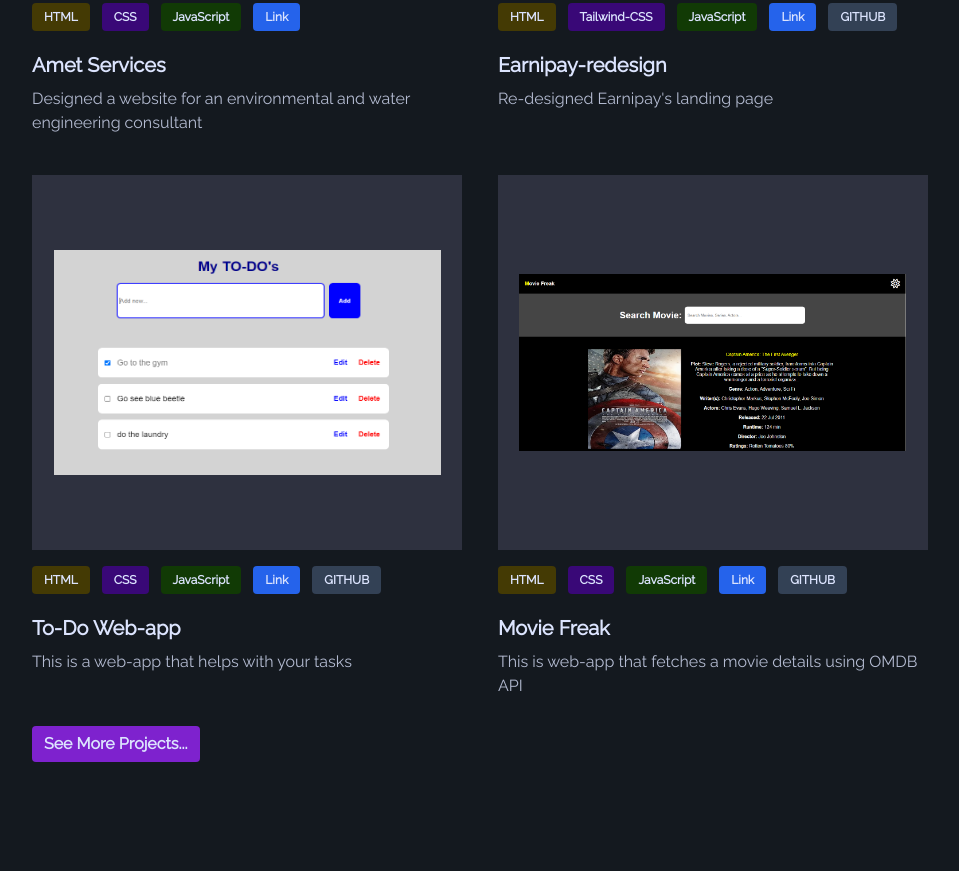
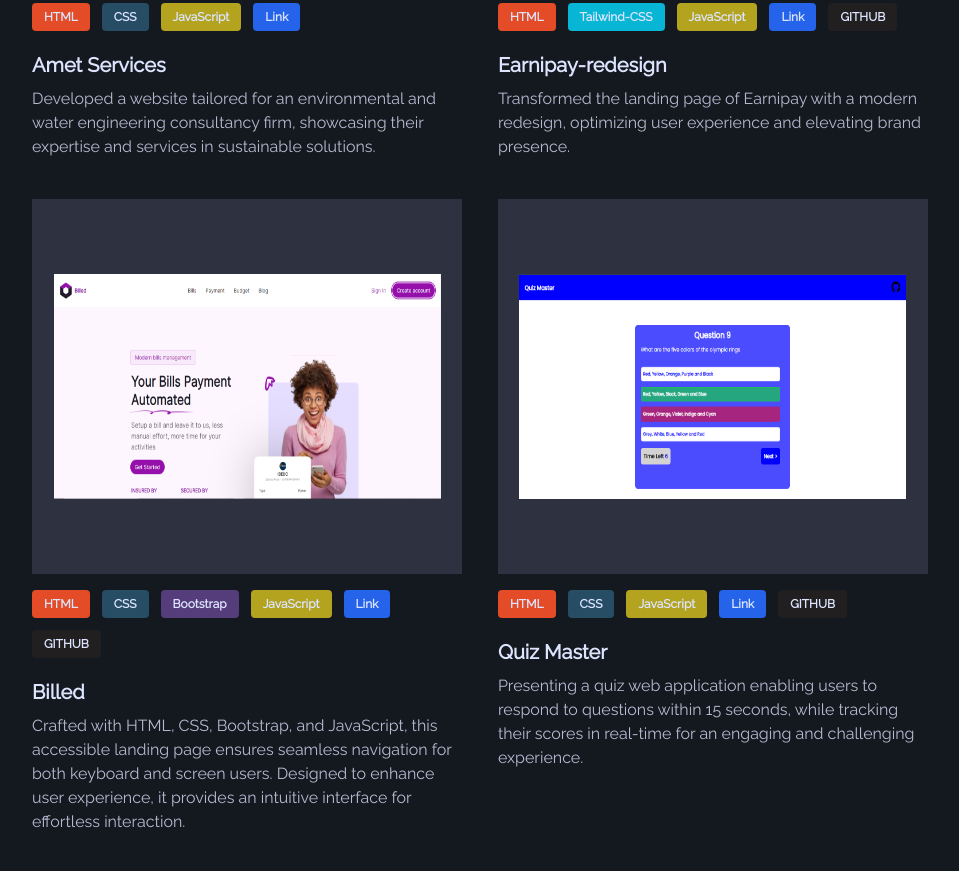
Before and after one commit to Pekumiiix/portfolio, a website: page new-portfolio/public/index.html in a window 1280 px wide. Shown: the part 1186-2057 px from the top of the page, without its empty margins (160-1119 px from the left). Drawn offline with Linux system fonts and the light colour scheme.

Commit message:
Added new projects

```diff
--- a/new-portfolio/Tailwind/main.css
+++ b/new-portfolio/Tailwind/main.css
@@ -131,7 +131,7 @@
     @apply text-lg leading-7 font-normal
 }
 
-.second-det-ctn button {
+.second-det-ctn button, .see-more {
     @apply bg-myBlack flex items-center justify-center p-3 rounded-xl w-fit text-base font-bold text-myWhite
 
     dark:bg-myWhite dark:text-myBlack
@@ -190,7 +190,7 @@
 }
 
 .img-ctn img {
-    @apply w-[90%] h-[60%]
+    @apply block w-[90%] h-[60%]
 }
 
 .img-ctn .hello {
@@ -205,22 +205,30 @@
     @apply w-fit h-fit flex gap-3 flex-wrap
 }
 
-.tag-ctn p, .link, .see-more, .github {
+.tag-ctn p, .link, .github {
     @apply px-3 py-[6px] flex items-center justify-center text-myWhite rounded text-xs font-semibold cursor-default
 
     hover:opacity-70
 }
 
 .html {
-    @apply bg-myBrown
+    @apply bg-[#e34c26]
 }
 
 .css {
-    @apply bg-myBlue
+    @apply bg-[#264d64]
+}
+
+.bootstrap {
+    @apply bg-[#553C7B]
+}
+
+.tailwind {
+    @apply bg-[#06b6d4]
 }
 
 .javascript {
-    @apply bg-myGreen
+    @apply bg-[#f7df1eB3]
 }
 
 .link {
@@ -228,7 +236,7 @@
 }
 
 .github {
-    @apply bg-slate-700
+    @apply bg-[#211F1F]
 }
 
 .project-det-ctn {
@@ -250,7 +258,7 @@
 }
 
 .see-more {
-    @apply bg-purple-700 w-fit no-underline text-base
+    @apply bg-purple-700 w-fit no-underline text-base text-myWhite
 }
 
 .appreciation {
--- a/new-portfolio/public/index.html
+++ b/new-portfolio/public/index.html
@@ -117,7 +117,7 @@
                         </div>
                         <div class="project-det-ctn">
                             <p class="project-name">Amet Services</p>
-                            <p class="project-description">Designed a website for an environmental and water engineering consultant</p>
+                            <p class="project-description">Developed a website tailored for an environmental and water engineering consultancy firm, showcasing their expertise and services in sustainable solutions.</p>
                         </div>
                     </div>
                 </div>
@@ -128,17 +128,57 @@
                     <div class="card-det-ctn">
                         <div class="tag-ctn">
                             <p class="html">HTML</p>
-                            <p class="css">Tailwind-CSS</p>
+                            <p class="tailwind">Tailwind-CSS</p>
                             <p class="javascript">JavaScript</p>
                             <a href="https://earnipay-clone.netlify.app/" class="link">Link</a>
                             <a href="https://github.com/Pekumiiix/earnipay-clone" class="github">GITHUB</a>
                         </div>
                         <div class="project-det-ctn">
                             <p class="project-name">Earnipay-redesign</p>
-                            <p class="project-description">Re-designed Earnipay's landing page</p>
+                            <p class="project-description">Transformed the landing page of Earnipay with a modern redesign, optimizing user experience and elevating brand presence.</p>
                         </div>
                     </div>
                 </div>
+
+                <div class="project-card mb-10">
+                    <div class="img-ctn">
+                        <img src="img/billed.png" alt="project preview">
+                    </div>
+                    <div class="card-det-ctn">
+                        <div class="tag-ctn">
+                            <p class="html">HTML</p>
+                            <p class="css">CSS</p>
+                            <p class="bootstrap">Bootstrap</p>
+                            <p class="javascript">JavaScript</p>
+                            <a href="https://mellow-blini-7d324d.netlify.app/" class="link">Link</a>
+                            <a href="https://github.com/Pekumiiix/Billed" class="github">GITHUB</a>
+                        </div>
+                        <div class="project-det-ctn">
+                            <p class="project-name">Billed</p>
+                            <p class="project-description">Crafted with HTML, CSS, Bootstrap, and JavaScript, this accessible landing page ensures seamless navigation for both keyboard and screen users. Designed to enhance user experience, it provides an intuitive interface for effortless interaction.</p>
+                        </div>
+                    </div>
+                </div>
+
+                <div class="project-card mb-10">
+                    <div class="img-ctn">
+                        <img src="img/quiz-app.png" alt="project preview">
+                    </div>
+                    <div class="card-det-ctn">
+                        <div class="tag-ctn">
+                            <p class="html">HTML</p>
+                            <p class="css">CSS</p>
+                            <p class="javascript">JavaScript</p>
+                            <a href="https://quizmster.netlify.app/" class="link">Link</a>
+                            <a href="https://github.com/Pekumiiix/quiz-app" class="github">GITHUB</a>
+                        </div>
+                        <div class="project-det-ctn">
+                            <p class="project-name">Quiz Master</p>
+                            <p class="project-description">Presenting a quiz web application enabling users to respond to questions within 15 seconds, while tracking their scores in real-time for an engaging and challenging experience.</p>
+                        </div>
+                    </div>
+                </div>
+
                 <div class="project-card">
                     <div class="img-ctn">
                         <img src="img/to-do.png" alt="project preview">
@@ -153,7 +193,7 @@
                         </div>
                         <div class="project-det-ctn">
                             <p class="project-name">To-Do Web-app</p>
-                            <p class="project-description">This is a web-app that helps with your tasks</p>
+                            <p class="project-description">Developed a web application designed to streamline task management, offering efficient solutions to boost productivity.</p>
                         </div>
                     </div>
                 </div>
@@ -171,12 +211,12 @@
                         </div>
                         <div class="project-det-ctn">
                             <p class="project-name">Movie Freak</p>
-                            <p class="project-description">This is web-app that fetches a movie details using OMDB API</p>
+                            <p class="project-description">Developed a web application that utilizes the OMDB API to retrieve comprehensive details about movies, enhancing the user's experience in exploring cinematic information.</p>
                         </div>
                     </div>
                 </div>
             </div>
-            <a href="https://github.com/Pekumiiix?tab=repositories" class="see-more">See More Projects...</a>
+            <a href="https://github.com/Pekumiiix?tab=repositories" class="see-more">See More Projects</a>
         </section>
     </main>
     <section class="appreciation">
@@ -189,7 +229,7 @@
         </div>
     </section>
     <footer>
-        <p class="footer-left">Copyright © 2023 Pelumi Amao</p>
+        <p class="footer-left">Copyright © 2024 Pelumi Amao</p>
         <div class="icon-ctn">
             <a href="https://www.linkedin.com/in/pelumi-amao-7a31602a5/"><img src="img/Path.svg" alt="LINKEDIN-icon"></a>
             <a href="mailto:pelumiamao69@gmail.com">
```
Also changed, not shown: new-portfolio/public/img/billed.png (added), new-portfolio/public/img/quiz-app.png (added), new-portfolio/public/tailwind.css.
